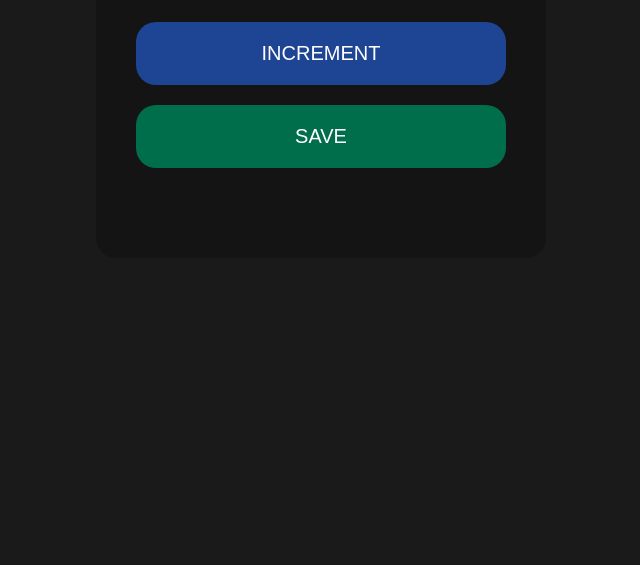
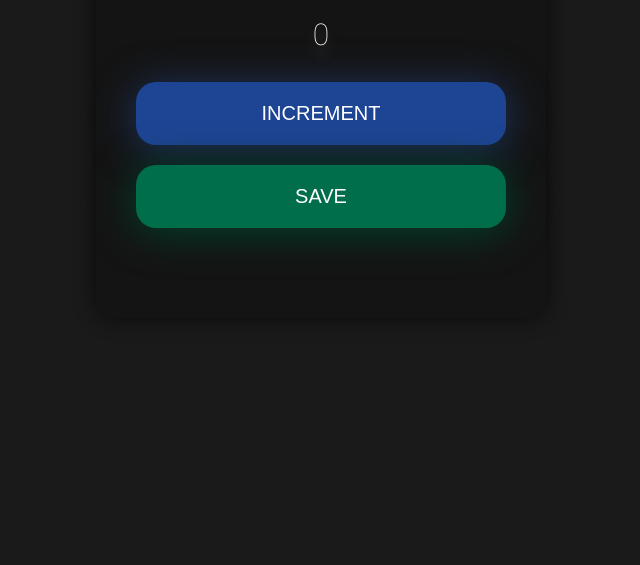
Before and after one commit to neeflez/Scrimba-JS, a plain HTML site: page Scrimba-Passenger-Counter/index.html in a window 1280 px wide. Shown: the part 235-800 px from the top of the page, without its empty margins (319-959 px from the left). Drawn offline with Linux system fonts and the light colour scheme.

Commit message:
fixing height and adding shadows

```diff
--- a/Scrimba-Passenger-Counter/style.css
+++ b/Scrimba-Passenger-Counter/style.css
@@ -9,12 +9,14 @@ body{
     padding: 0;
     text-align: center;
     font-family: 'Roboto', sans-serif;
+    text-shadow: 0em 0.5em 0.5rem hsl(0, 0%, 29%);
 }
 .container{
     background-color: hsl(0, 0%, 8%);
     padding: 2rem;
     width: 90%;
     border-radius: 1rem;
+    box-shadow: 0 0em 1em hsl(0, 0%, 4%);;
 }
 .flex{
     display: flex;
@@ -26,7 +28,7 @@ body{
 .vert{
     display: flex;
     align-items: center;
-    height: 65vh;
+    height: 80vh;
 }
 .hero__main{
     display: flex;
@@ -45,9 +47,11 @@ button{
 
 .increment{
     background-color: hsl(221, 66%, 35%);
+    box-shadow: 0 0.2em 2em hsl(221, 52%, 25%);
 }
 .save{
     background-color: rgb(0, 110, 74);
+    box-shadow: 0 0.2em 2em rgb(2, 66, 45);
 }
 h1{
     font-size: 2.5rem;
```
